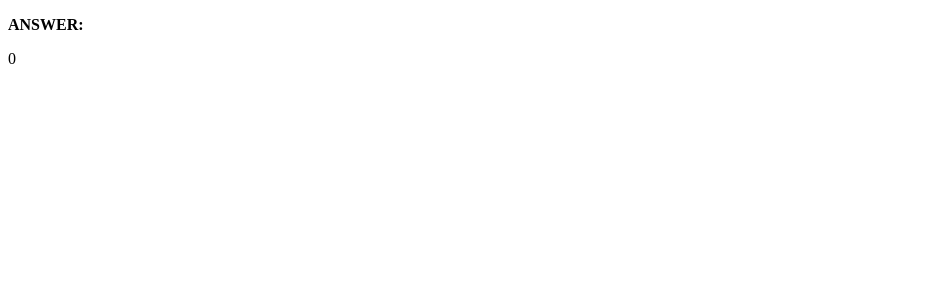
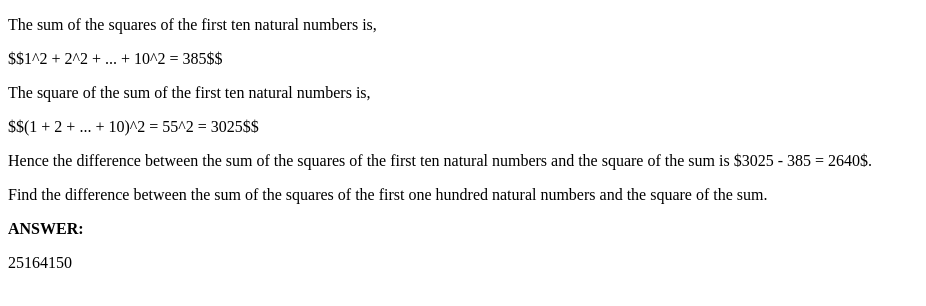
Before and after one commit to andreqls/Euler, a plain HTML site: page 006/index.html in a window 1280 px wide. Shown: the whole page, without its empty margins (0-926 px from the left). Drawn offline with nearby package versions, Linux system fonts and the light colour scheme.

Commit message:
006: Solved

```diff
--- a/006/app.js
+++ b/006/app.js
@@ -2,13 +2,19 @@ var main = function () {
     "use strict";
 
     /* function call */
-    $("main").append(dummyFunc(0).toString())
+    $("main").append(sumSqDif(1,100).toString())
 
 };
 
 $(document).ready(main);
 
 /* functions */
-var dummyFunc = function (input) {
-    return 0;
+var sumSqDif = function (min,max) {
+	var a,b,sum=0;
+	for (a=min;a<=max;a++) {
+		for (b=min;b<=max;b++) {
+			if (a!=b) sum+=a*b;
+		}
+	}
+    return sum;
 };
--- a/006/index.html
+++ b/006/index.html
@@ -2,10 +2,16 @@
 <html lang="en">
 	<head>
 		<meta charset="utf-8">
-        <title>PROBLEM</title>
+        <title>Sum square difference</title>
 	</head>
 	<body>
         <main>
+					<p>The sum of the squares of the first ten natural numbers is,</p>
+$$1^2 + 2^2 + ... + 10^2 = 385$$
+<p>The square of the sum of the first ten natural numbers is,</p>
+$$(1 + 2 + ... + 10)^2 = 55^2 = 3025$$
+<p>Hence the difference between the sum of the squares of the first ten natural numbers and the square of the sum is $3025 - 385 = 2640$.</p>
+<p>Find the difference between the sum of the squares of the first one hundred natural numbers and the square of the sum.</p>
             <p><b>ANSWER:</b></p>
         </main>
         <script src="http://code.jquery.com/jquery-2.0.3.min.js"></script>
```
